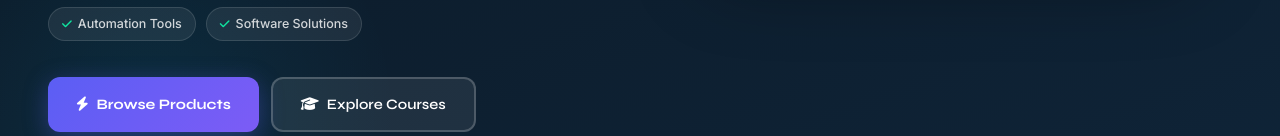
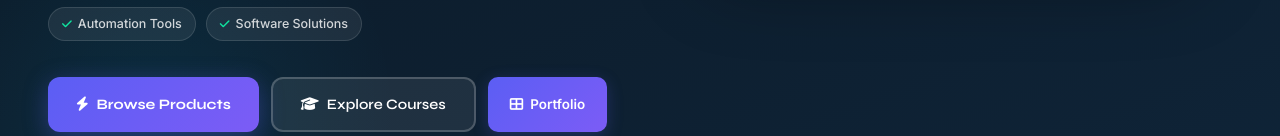
Before and after one commit to johnndzenmuh237/skillhub, a plain HTML site: page digital/index.html in a window 1280 px wide. Shown: the part 819-955 px from the top of the page. Drawn offline with Linux system fonts and the light colour scheme.

```diff
--- a/digital/index.html
+++ b/digital/index.html
@@ -683,6 +683,7 @@
     <div class="hero-buttons">
       <a href="ebooks.html" class="btn-hero-primary"><i class="fas fa-bolt"></i>Browse Products</a>
       <a href="courses.html" class="btn-hero-secondary"><i class="fas fa-graduation-cap"></i>Explore Courses</a>
+       <a href="portfolio.html" class="btn-primary"><i class="fas fa-th-large"></i>Portfolio</a>
     </div>
   </div>
 
```
